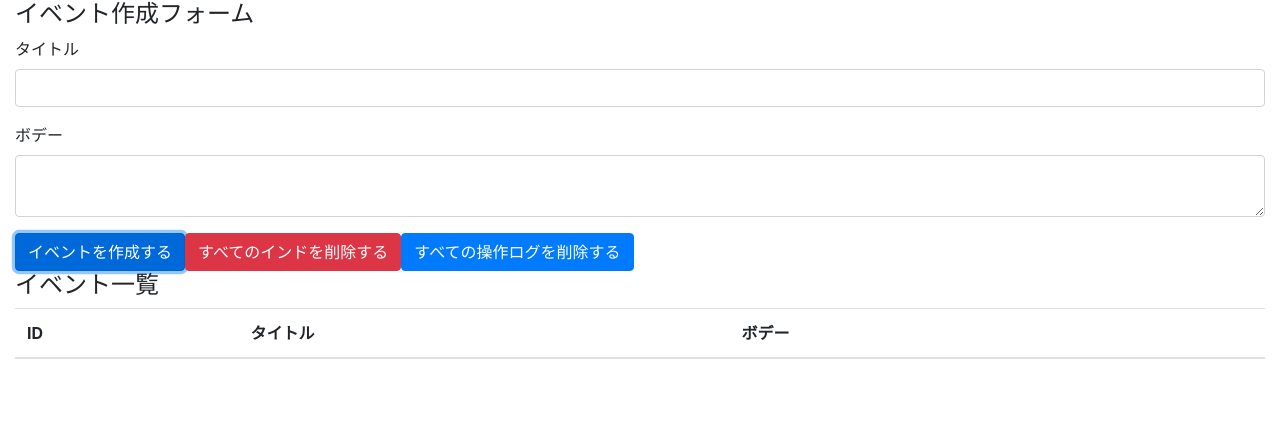
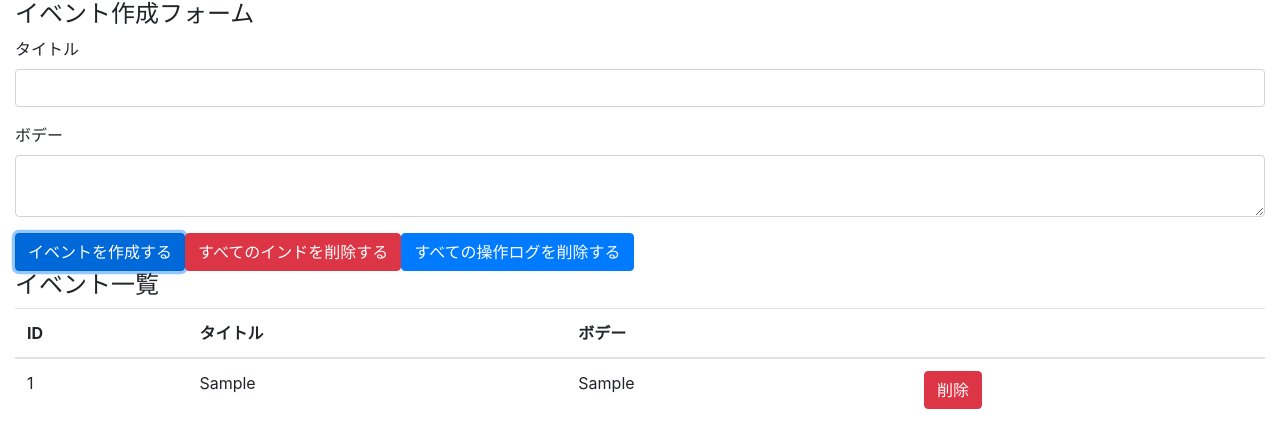
Before and after one commit to itera1987/react-hooks-101, a React (Create React App) app: page / in a window 1280 px wide. Both pictures are taken after typing "Sample", "Sample" into the empty fields and a click on the button "イベントを作成する". Shown: the top 448 px of the page. Built offline with nearby package versions, Linux system fonts and the light colour scheme.

Commit message:
display events, refactor and implement remove event button

```diff
--- a/src/components/App.js
+++ b/src/components/App.js
@@ -1,5 +1,6 @@
 import React, { useState, useReducer } from 'react';
 
+import Event from "./Event"
 import reducer from "../reducers";
 
 import "bootstrap/dist/css/bootstrap.min.css";
@@ -52,7 +53,10 @@
               <th></th>
             </tr>
           </thead>
-          <tbody></tbody>
+          <tbody>
+            { state.map((event, index) => (<Event key={index} event={event} dispatch={dispatch} />)) }
+
+          </tbody>
         </table>
       </form>
     </div>
--- /dev/null
+++ b/src/components/Event.js
@@ -0,0 +1,20 @@
+import React from "react"
+
+
+const Event = ({ dispatch, event }) => {
+    const id = event.id
+    const handleClickDeleteButton = () => {
+        dispatch({ type: "DELETE_EVENT", id: id })
+    }
+
+    return (
+    <tr>
+        <td>{id}</td>
+        <td>{event.title}</td>
+        <td>{event.body}</td>
+        <td><button type="button" className="btn btn-danger" onClick={handleClickDeleteButton}>削除</button></td>
+    </tr>
+    )
+}
+
+export default Event
--- a/src/reducers/index.js
+++ b/src/reducers/index.js
@@ -8,7 +8,7 @@
             const id = length === 0 ? 1 : state[length - 1].id + 1
             return [...state, { id: id, ...event }]
         case 'DELETE_EVENT':
-            return state
+            return state.filter(event => event.id !== action.id)
         case 'DELETE_ALL_EVENT':
             return []
         default:
```
Also changed, not shown: 1 other file (tests, documents, lock files or other folders).
